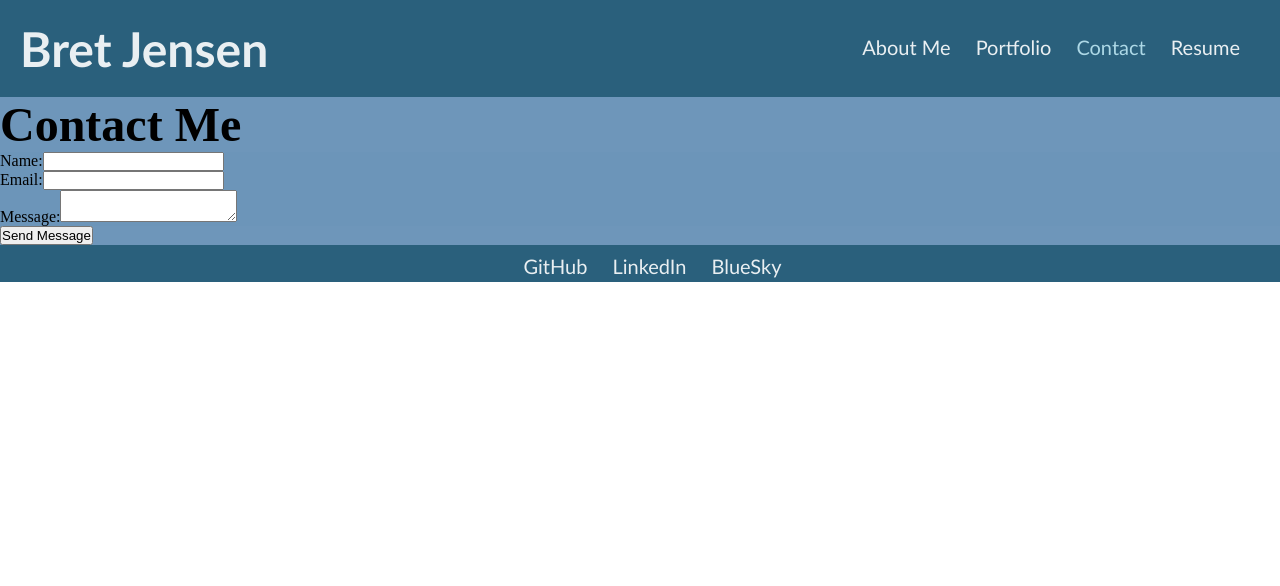
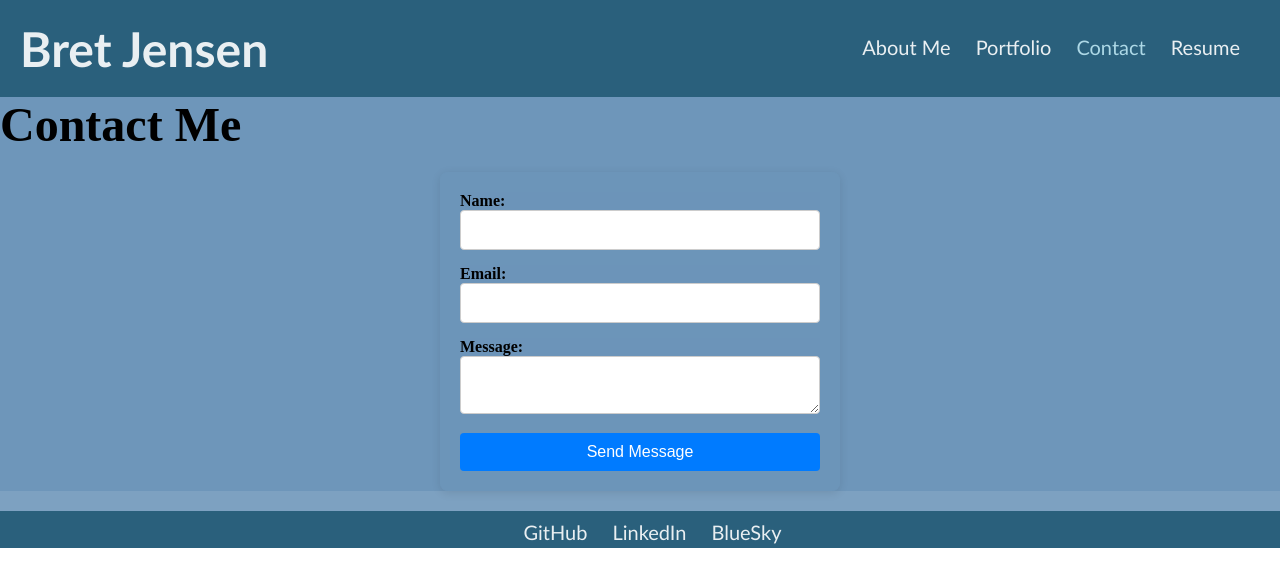
Before and after one commit to bretaj/reactPortfolioProject, a React (Vite) app: page /contact in a window 1280 px wide. Shown: the top 586 px of the page. Built offline with nearby package versions, Linux system fonts and the light colour scheme.

Commit message:
basic contact form styling

```diff
--- /dev/null
+++ b/src/assets/contactForm.css
@@ -0,0 +1,51 @@
+.contact-form {
+    display: flex;
+    flex-direction: column; /* Stack elements vertically */
+    max-width: 400px; /* Set a maximum width for the form */
+    margin: 20px auto; /* Center the form */
+    padding: 20px; /* Add padding around the form */
+    background-color:rgba(108, 149, 185, 0.884);; /* Light background color */
+    /* border: 1px solid #ccc; Light border */
+    border-radius: 8px; /* Rounded corners */
+    box-shadow: 0 2px 10px rgba(0, 0, 0, 0.1); /* Subtle shadow */
+}
+
+.contact-form div {
+    margin-bottom: 15px; /* Space between form elements */
+}
+
+.contact-form label {
+    margin-bottom: 5px; /* Space between label and input */
+    font-weight: bold; /* Make labels bold */
+}
+
+.contact-form input,
+.contact-form textarea {
+    width: 100%; /* Full width */
+    padding: 10px; /* Padding inside input fields */
+    border: 1px solid #ccc; /* Light border */
+    border-radius: 4px; /* Rounded corners */
+    font-size: 16px; /* Font size */
+    transition: border-color 0.3s; /* Smooth transition for border color */
+}
+
+.contact-form input:focus,
+.contact-form textarea:focus {
+    border-color: #007bff; /* Change border color on focus */
+    outline: none; /* Remove default outline */
+}
+
+.contact-form button {
+    padding: 10px 15px; /* Padding for the button */
+    background-color: #007bff; /* Button background color */
+    color: white; /* Button text color */
+    border: none; /* Remove border */
+    border-radius: 4px; /* Rounded corners */
+    cursor: pointer; /* Pointer cursor on hover */
+    font-size: 16px; /* Font size */
+    transition: background-color 0.3s; /* Smooth transition for background color */
+}
+
+.contact-form button:hover {
+    background-color: #0056b3; /* Darker shade on hover */
+}
--- a/src/components/ContactForm.jsx
+++ b/src/components/ContactForm.jsx
@@ -1,4 +1,5 @@
 import React, { useState } from 'react';
+import '../assets/contactForm.css';
 
 function ContactForm() {
     const [formData, setFormData] = useState({
@@ -21,10 +22,11 @@ function ContactForm() {
     };
 
     return (
-        <form onSubmit={handleSubmit} className="contact-form">
+        <form className='contact-form' onSubmit={handleSubmit}>
             <div>
                 <label htmlFor="name">Name:</label>
                 <input
+                    className="form-input"
                     type="text"
                     id="name"
                     name="name"
@@ -36,6 +38,7 @@ function ContactForm() {
             <div>
                 <label htmlFor="email">Email:</label>
                 <input
+                    className="form-input"
                     type="email"
                     id="email"
                     name="email"
@@ -47,6 +50,7 @@ function ContactForm() {
             <div>
                 <label htmlFor="message">Message:</label>
                 <textarea
+                    className="form-textarea"
                     id="message"
                     name="message"
                     value={formData.message}
@@ -54,7 +58,7 @@ function ContactForm() {
                     required
                 />
             </div>
-            <button type="submit">Send Message</button>
+            <button className="form-button" type="submit">Send Message</button>
         </form>
     );
 }
--- a/src/components/Footer.jsx
+++ b/src/components/Footer.jsx
@@ -1,5 +1,6 @@
 import { Link } from "react-router-dom";
-function Footer () {
+
+function Footer() {
     return (
         <footer>
             <nav>
```
Lines whose indentation alone changed are shown as unchanged.
